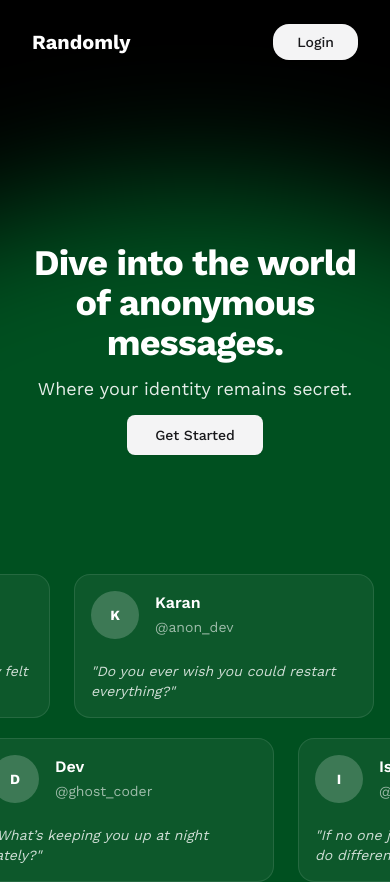
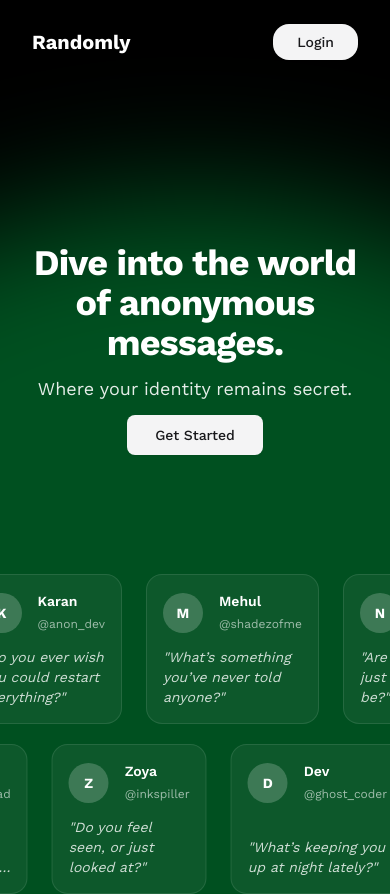
Before and after one commit to karsh0/Randomly, a Next.js app: page / in a window 390 px wide. Built offline with nearby package versions, Linux system fonts and the light colour scheme; no server answers.

Commit message:
Fixed some ui

```diff
--- a/src/app/dashboard/page.tsx
+++ b/src/app/dashboard/page.tsx
@@ -75,7 +75,7 @@ export default function Dashboard() {
   },[acceptMessages])
 
   return (
-    <div className="w-full min-h-screen bg-black text-white flex justify-center items-start px-4 md:px-6 py-12 ">
+    <div className="w-full min-h-screen bg-black text-white flex flex-col md:flex-row justify-center items-start px-4 md:px-6 py-12 ">
       <motion.button
         className="bg-transparent cursor-pointer flex items-center"
         whileHover={{ x: -5 }}
@@ -107,7 +107,7 @@ export default function Dashboard() {
           <Label className="text-lg font-medium">Your anonymous message link</Label>
           <div className="relative">
             <Input
-              className="bg-white/5 text-white border border-white/10 pr-12 py-7"
+              className="bg-white/5 text-white border border-white/10 pr-12 py-7 text-xs md:text-lg"
               value={userLink}
               disabled
             />
--- a/src/app/page.tsx
+++ b/src/app/page.tsx
@@ -88,7 +88,7 @@ export default function Home() {
           </p>
           <Button
             variant="secondary"
-            className="px-7 py-5 transition-transform hover:scale-105"
+            className="px-7 py-5 transition-transform hover:scale-[1.01]"
             onClick={() => {
               isLoggedIn ? router.push('/dashboard') : router.push('/signup')
             }}
--- a/src/components/SliderCard.tsx
+++ b/src/components/SliderCard.tsx
@@ -6,17 +6,19 @@ type SliderCardProps = {
 
 export function SliderCard({ name, handle, message }: SliderCardProps) {
   return (
-    <div className="min-w-[300px] h-36 bg-white/5 border border-white/10 rounded-2xl p-4 flex flex-col justify-between">
+    <div className="w-full sm:min-w-[280px] md:min-w-[320px] max-w-sm h-auto bg-white/5 border border-white/10 rounded-2xl p-4 sm:p-5 flex flex-col justify-between">
       <div className="flex items-center gap-4">
-        <div className="w-12 h-12 bg-white/20 rounded-full flex items-center justify-center text-sm font-bold">
+        <div className="w-10 h-10 sm:w-12 sm:h-12 bg-white/20 rounded-full flex items-center justify-center text-sm sm:text-base font-bold text-white">
           {name[0]}
         </div>
         <div>
-          <span className="block font-semibold text-white">{name}</span>
-          <span className="text-white/60 text-sm">@{handle}</span>
+          <span className="block font-semibold text-white text-sm sm:text-base">{name}</span>
+          <span className="text-white/60 text-xs sm:text-sm">@{handle}</span>
         </div>
       </div>
-      <p className="text-white/80 italic text-sm mt-2">"{message}"</p>
+      <p className="text-white/80 italic text-sm sm:text-base mt-3 sm:mt-4 line-clamp-3">
+        "{message}"
+      </p>
     </div>
   )
 }
```
